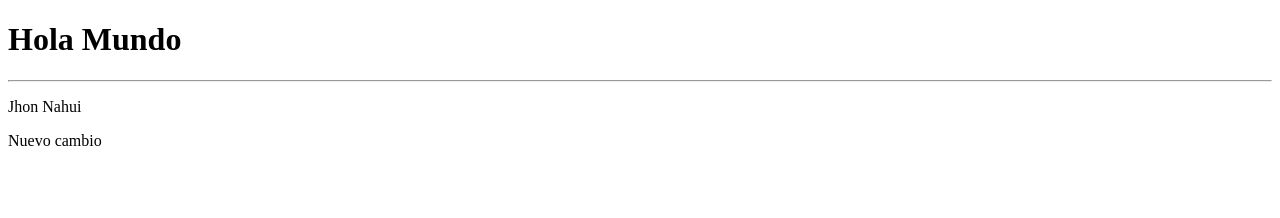
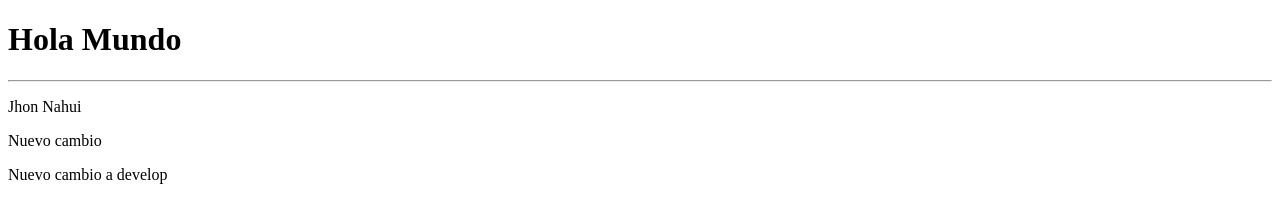
Before and after one commit to Jhon-Nahui/PrimerSitioWeb, a plain HTML site: page docs/index.html in a window 1280 px wide. Drawn offline with Linux system fonts and the light colour scheme.

Commit message:
Agrego nuevo cambio

```diff
--- a/docs/index.html
+++ b/docs/index.html
@@ -10,6 +10,7 @@
     <hr>
     <p>Jhon Nahui</p>
     <p>Nuevo cambio</p>
+    <p>Nuevo cambio a develop</p>
     <script src="./js/app.js"></script>
 </body>
 </html>
```
